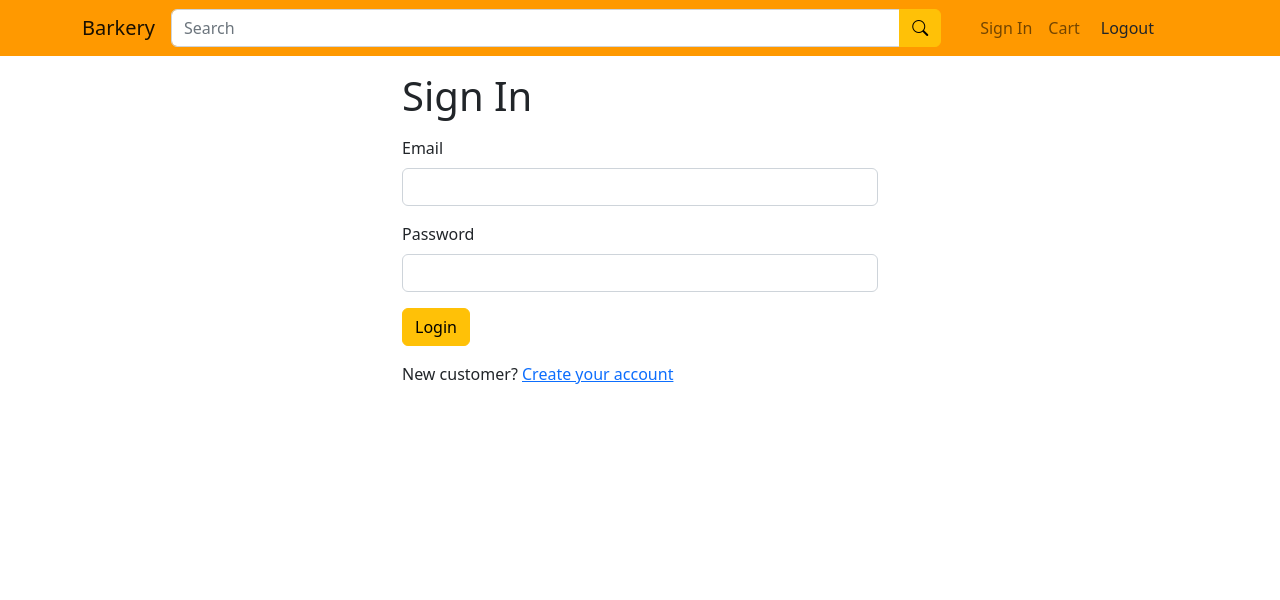
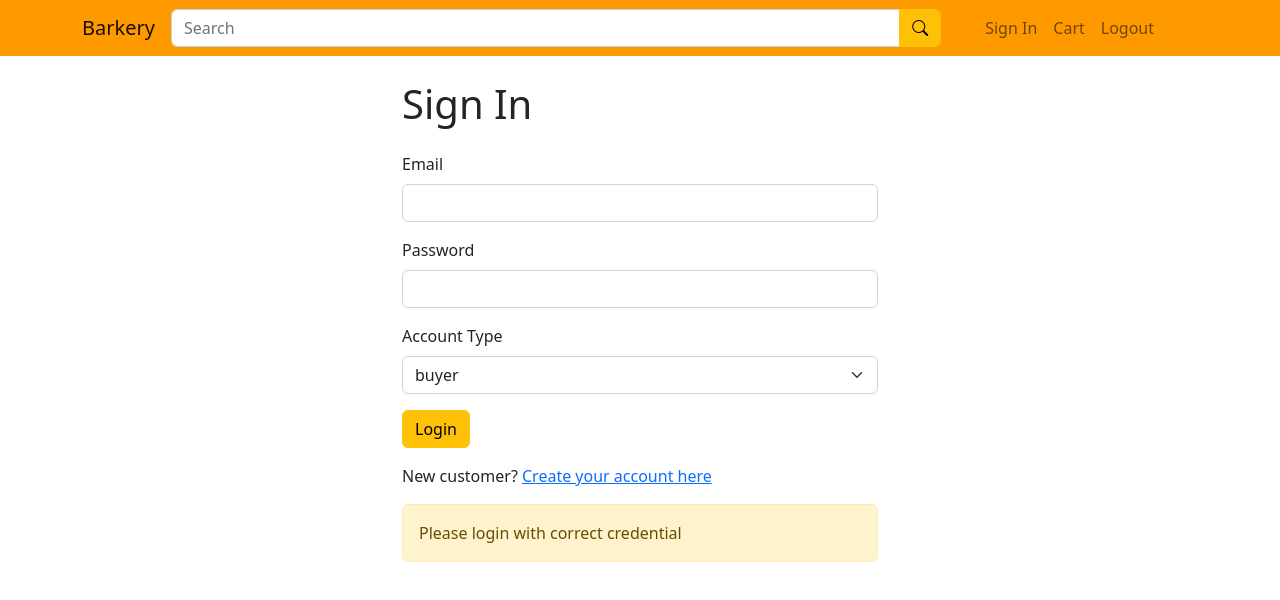
Before and after one commit to DreamerAmy/Shop4Pets, a React (Create React App) app in the folder frontend/: page /login in a window 1280 px wide. Shown: the top 600 px of the page. Built offline with nearby package versions, Linux system fonts and the light colour scheme; no server answers.

Commit message:
login and register handle error & account type

```diff
--- a/frontend/src/App.js
+++ b/frontend/src/App.js
@@ -46,7 +46,6 @@ function App() {
       <CurrentUser>
         <BrowserRouter>
           <Navigation />
-
           <Routes>
             <Route path="/profile/*" element={<ProfileScreen />} />
             <Route path="/edit-profile/*" element={<ProfileEditScreen />} />
--- a/frontend/src/components/Navigation.js
+++ b/frontend/src/components/Navigation.js
@@ -27,9 +27,9 @@ export default function Navigation (){
                         <Link to="/cart" className="nav-link">
                             Cart
                         </Link>
-                        <button className="btn" onClick={handleLogout}>
+                        <Link className="nav-link" onClick={handleLogout}>
                             Logout
-                        </button>
+                        </Link>
                     </Nav>
                 </Navbar.Collapse>
 
--- a/frontend/src/screens/HomeScreen/HomeScreen.js
+++ b/frontend/src/screens/HomeScreen/HomeScreen.js
@@ -1,5 +1,6 @@
 import { useSelector } from "react-redux";
 import { Link, useLocation } from "react-router-dom";
+import {Container} from "react-bootstrap";
 
 // Display profile btn only user is logged in
 const profileBtn = (currentUser) => {
@@ -22,6 +23,7 @@ const Home = () => {
 
     return (
         <>
+            <Container>
             {
                 currentUser &&
                 <h2>Welcome {currentUser.name}</h2>
@@ -31,7 +33,7 @@ const Home = () => {
 
             <h1>Product you may like......</h1>
             {profileBtn(currentUser)}
-
+            </Container>
         </>
     )
 }
--- a/frontend/src/screens/Login.js
+++ b/frontend/src/screens/Login.js
@@ -2,47 +2,49 @@ import {useState} from "react";
 import {useDispatch, useSelector} from "react-redux";
 import {loginThunk} from "../services/UserThunks";
 import './index.css';
-import {Link, useLocation} from "react-router-dom";
+import {Link} from "react-router-dom";
 import {Helmet} from "react-helmet-async";
 import {Container, Form} from "react-bootstrap";
 import Button from "react-bootstrap/Button";
+import {redirect} from "react-router";
+
 
 const Login = () => {
+
     const [email, setEmail] = useState('')
     const [password, setPassword] = useState('')
-    const [error, setError] = useState(null)
+    const [accountType, setAccountType] = useState('')
     const {currentUser} = useSelector((state) => state.user)
     const dispatch = useDispatch()
-    const { search } = useLocation();
-    const redirectInUrl = new URLSearchParams(search).get('redirect');
-    const redirect = redirectInUrl ? redirectInUrl : '/';
 
-    const handleLoginBtn = () => {
-        setError(null)
+
+    const handleLoginBtn = async () => {
 
         const loginUser = {email, password}
+        await dispatch(loginThunk(loginUser))
 
-        dispatch(loginThunk(loginUser))
-        console.log(loginUser)
-        // if (!loginUser) {
-        //     setError("something went wrong")
+        // try {
+        //     setError(null)
+        //     const loginUser = {email, password}
+        //     await dispatch(loginThunk(loginUser))
+        //
+        // } catch(err) {
+        //     if (!err?.response) {
+        //         setError("Incorrect Password or Email. Please try again!")
+        //     } else if (err.response?.status === 403) {
+        //         setError("user not found")
+        //     } else {
+        //         setError("Login failed")
+        //     }
         // }
-
     }
     return(
         <>
-
-            {
-                error &&
-                <div className="alert alert-danger">
-                    {error}
-                </div>
-            }
             <Container className="small-container">
                 <Helmet>
                     <title>Log In</title>
                 </Helmet>
-                <h1 className="my-3">Sign In</h1>
+                <h1 className="my-4">Sign In</h1>
                 <Form>
                     <Form.Group className="mb-3" controlId="email">
                         <Form.Label>Email</Form.Label>
@@ -60,19 +62,41 @@ const Login = () => {
                             onChange={(e) => setPassword(e.target.value)}
                         />
                     </Form.Group>
+
+                    <Form.Group className="mb-3" controlId="accountType">
+                        <Form.Label>Account Type</Form.Label>
+                        <Form.Select
+                            type="accountType"
+                            required
+                            onChange={(e) => setAccountType(e.target.value)}
+                        >
+                        <option value="buyer">buyer</option>
+                        <option value="seller">seller</option>
+                        </Form.Select>
+                    </Form.Group>
+
                     <div className="mb-3">
                         <Button onClick={handleLoginBtn} className="btn btn-warning ">Login</Button>
                     </div>
                     <div className="mb-3">
                         New customer?{' '}
-                        <Link to={`/register?redirect=${redirect}`}>Create your account</Link>
+                        <Link to={`/register?redirect=${redirect}`}>Create your account here</Link>
                     </div>
+
+                    {
+                        !currentUser &&
+                        <div className="alert alert-warning">
+                            {"Please login with correct credential"}
+                        </div>
+                    }
+                    {
+                        currentUser &&
+                        <div className="alert alert-success">
+                            {"Login successfully"}
+                        </div>
+                    }
                 </Form>
             </Container>
-            {
-                currentUser &&
-                <h2>Welcome {currentUser.name}</h2>
-            }
         </>
     )
 }
--- a/frontend/src/screens/Register.js
+++ b/frontend/src/screens/Register.js
@@ -1,10 +1,7 @@
 import {useState} from "react";
 import {useDispatch, useSelector} from "react-redux";
 import {registerThunk} from "../services/UserThunks";
-// import {toast} from "react-toastify";
 import 'react-toastify/dist/ReactToastify.css';
-// import toast from "react-hot-toast";
-// import {getError} from "../utils";
 import {Container, Form} from "react-bootstrap";
 import {Link, useLocation, useNavigate} from "react-router-dom";
 import Button from "react-bootstrap/Button";
@@ -17,35 +14,42 @@ const Register = () => {
     const [email, setEmail] = useState('')
     const [password, setPassword] = useState('')
     const [validatePassword, setValidatePassword] = useState('')
+    const [accountType, setAccountType] = useState('')
     const [error, setError] = useState(null)
-    const {currentUser} = useSelector((state) => state.user)
+    // const {currentUser} = useSelector((state) => state.user)
     const dispatch = useDispatch()
     const navigate = useNavigate();
-    const { search } = useLocation();
-    const redirectInUrl = new URLSearchParams(search).get('redirect');
-    const redirect = redirectInUrl ? redirectInUrl : '/login';
+    // const [validated, setValidated] = useState(false);
+    // const handleSubmit = (event) => {
+    //     const form = event.currentTarget;
+    //     if (form.checkValidity() === false) {
+    //         event.preventDefault();
+    //         event.stopPropagation();
+    //     }
+    //     setValidated(true);
+    // };
+
+    // const redirectInUrl = new URLSearchParams(search).get('redirect');
+    // const redirect = redirectInUrl ? redirectInUrl : '/login';
     const handleRegisterBtn = () => {
         if (password !== validatePassword) {
-            // console.log('Passwords do not match')
             setError('Passwords does not match')
             return;
         }
         setError(null)
-
-        const newUser = {name, email, password}
+        const newUser = {name, email, password, accountType}
         dispatch(registerThunk(newUser))
-        navigate(redirect || '/login');
+        navigate('/');
 
         // try {
         //     const newUser = {name, email, password}
         //     dispatch(registerThunk(newUser))
         //     navigate(redirect || '/login');
         // }catch (error) {
-        //     toast.error("something went wrong for registration");
-        //     console.log("Email already exist")
-        //     console.log(error)
+        //     setError("something went wrong for registration");
         // }
     }
+
     return(
         <>
             {
@@ -62,7 +66,11 @@ const Register = () => {
                 <Form>
                     <Form.Group className="mb-3" controlId="name">
                         <Form.Label>Name</Form.Label>
-                        <Form.Control onChange={(e) => setName(e.target.value)} required />
+                        <Form.Control
+                            type="name"
+                            required
+                            onChange={(e) => setName(e.target.value)}
+                        />
                     </Form.Group>
 
                     <Form.Group className="mb-3" controlId="email">
@@ -73,6 +81,7 @@ const Register = () => {
                             onChange={(e) => setEmail(e.target.value)}
                         />
                     </Form.Group>
+
                     <Form.Group className="mb-3" controlId="password">
                         <Form.Label>Password</Form.Label>
                         <Form.Control
@@ -80,14 +89,25 @@ const Register = () => {
                             required
                             onChange={(e) => setPassword(e.target.value)}
                         />
-                        <Form.Group className="mb-3" controlId="validatePassword">
-                            <Form.Label>Confirm Password</Form.Label>
+                    </Form.Group>
+
+                    <Form.Group className="mb-3" controlId="validatePassword">
+                         <Form.Label>Confirm Password</Form.Label>
                             <Form.Control
                                 type="password"
+                                required
                                 onChange={(e) => setValidatePassword(e.target.value)}
-                                required
                             />
                         </Form.Group>
+
+                    <Form.Group className="mb-3" controlId="accountType">
+                        <Form.Label>Account Type</Form.Label>
+                        <Form.Control
+                            type="accountType"
+                            placeholder="Please enter buyer or seller"
+                            required
+                            onChange={(e) => setValidatePassword(e.target.value)}
+                        />
                     </Form.Group>
 
                     <div className="mb-3">
@@ -100,27 +120,6 @@ const Register = () => {
                     </div>
                 </Form>
             </Container>
-            {/*<input*/}
-            {/*    className="form-control mb-2"*/}
-            {/*    value={name}*/}
-            {/*    onChange={(e) => setName(e.target.value)}/>*/}
-            {/*<input*/}
-            {/*    className="form-control mb-2"*/}
-            {/*    value={password}*/}
-            {/*    onChange={(e) => setPassword(e.target.value)}/>*/}
-            {/*<input*/}
-            {/*    className="form-control mb-2"*/}
-            {/*    value={validatePassword}*/}
-            {/*    onChange={(e) => setValidatePassword(e.target.value)}/>*/}
-            {/*<button*/}
-            {/*    onClick={handleRegisterBtn}*/}
-            {/*    className="btn btn-primary w-100">*/}
-            {/*    Register*/}
-            {/*</button>*/}
-            {
-                currentUser &&
-                <h2>Welcome {currentUser.name}</h2>
-            }
         </>
     )
 }
```
Also changed, not shown: 1 other file (tests, documents, lock files or other folders).
